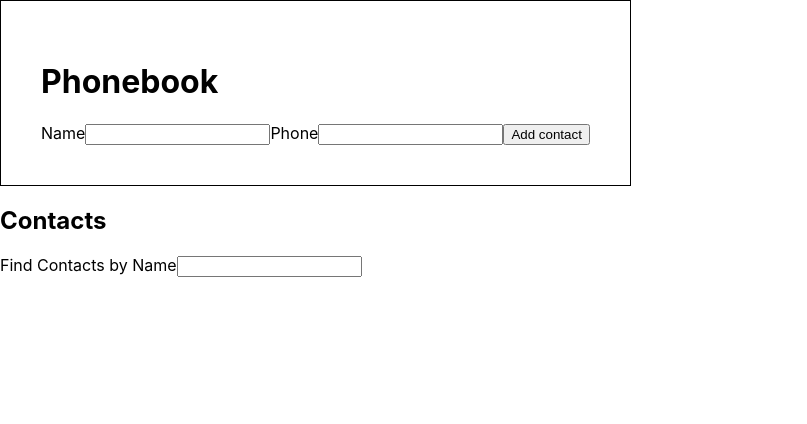
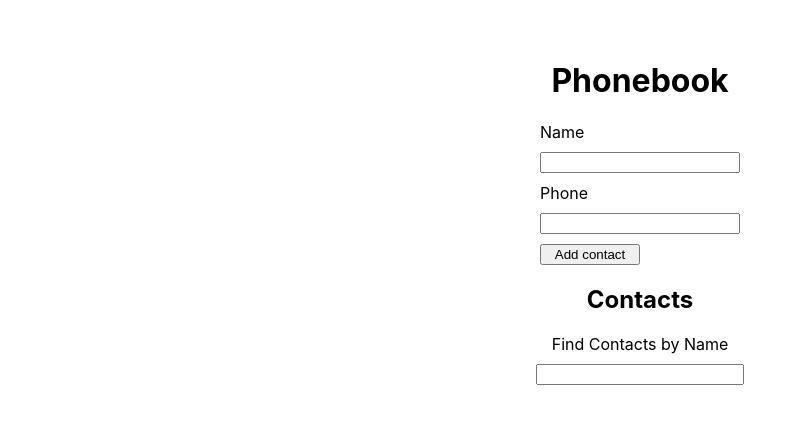
Before and after one commit to the-most-trained-trainee/goit-react-hw-02-phonebook, a React (Create React App) app: page / in a window 1280 px wide. Shown: the top 424 px of the page, without its empty margins (0-807 px from the left). Built offline with nearby package versions, Linux system fonts and the light colour scheme.

Commit message:
Interim Commit

```diff
--- a/src/components/App.jsx
+++ b/src/components/App.jsx
@@ -2,19 +2,15 @@ import React from 'react';
 import { nanoid } from 'nanoid';
 import Container from './Container';
 import ContactSubmissionForm from './ContactAddingForm';
-// import ContactList from './ContactList';
 import ContactFinder from './ContactFinder';
 
 class App extends React.Component {
   state = {
     contacts: [
-      { id: 11, name: 'Masha', number: '1111223213213123' },
-      { id: 22, name: 'Pasha', number: '1331123213213123' },
-      { id: 33, name: 'Sasha', number: '11111288813213123' },
-      { id: 44, name: 'Natali', number: '11114322232131623' },
-      { id: 55, name: 'Dasha', number: '999991223213213123' },
-      { id: 66, name: 'Ninel', number: '1177111223213213123' },
-      { id: 77, name: 'Andrei', number: '188888223213213123' },
+      {id: 'id-1', name: 'Rosie Simpson', number: '459-12-56'},
+      {id: 'id-2', name: 'Hermione Kline', number: '443-89-12'},
+      {id: 'id-3', name: 'Eden Clements', number: '645-17-79'},
+      {id: 'id-4', name: 'Annie Copeland', number: '227-91-26'},
     ],
   };
 
@@ -31,21 +27,18 @@ class App extends React.Component {
 
   render() {
     return (
-      <div>
       <Container>
         <h1>Phonebook</h1>
         <ContactSubmissionForm
           onSubmit={this.contactSubmit}
           contacts={this.state.contacts}
         />
-        </Container>
         <h2>Contacts</h2>
-        {/* <ContactList contacts={this.state.contacts} /> */}
         <ContactFinder
           onDelete={this.contactDelete}
           contacts={this.state.contacts}
         />
-      </div>
+      </Container>
     );
   }
 }
--- a/src/components/ContactAddingForm.jsx
+++ b/src/components/ContactAddingForm.jsx
@@ -1,4 +1,5 @@
 import React from 'react';
+import StyledForm from './ContactAddingFormStyled';
 
 class ContactSubmissionForm extends React.Component {
   state = {
@@ -31,6 +32,7 @@ class ContactSubmissionForm extends React.Component {
   render() {
     return (
       <form action="" onSubmit={this.handleSubmit}>
+        <StyledForm>
           <label htmlFor="">Name</label>
           <input
             type="text"
@@ -52,6 +54,7 @@ class ContactSubmissionForm extends React.Component {
             required
           />
           <button type="submit">Add contact</button>
+        </StyledForm>
       </form>
     );
   }
--- /dev/null
+++ b/src/components/ContactAddingFormStyled.jsx
@@ -0,0 +1,14 @@
+import styled from 'styled-components';
+
+const StyledForm = styled.div`
+  display: flex;
+  flex-direction: column;
+  width: 200px;
+  gap: 10px;
+  & button {
+    display: inline-block;
+    width: 100px;
+  }
+`;
+
+export default StyledForm;
--- a/src/components/ContactEntry.jsx
+++ b/src/components/ContactEntry.jsx
@@ -1,11 +1,16 @@
 import React from 'react';
+import ContactEntryStyled from './ContactEntryStyled';
 
 class ContactEntry extends React.Component {
   render() {
     return (
-      <li>
-        {this.props.name}: {this.props.number}
-      </li>
+      <ContactEntryStyled>
+        <span>{this.props.name}: </span>
+        <span>{this.props.number}</span>
+        <button onClick={() => this.props.onDelete(this.props.id)}>
+          Delete
+        </button>
+      </ContactEntryStyled>
     );
   }
 }
--- /dev/null
+++ b/src/components/ContactEntryStyled.jsx
@@ -0,0 +1,13 @@
+import styled from 'styled-components';
+
+const ContactEntryStyled = styled.div`
+  width: 350px;
+  display: flex;
+  flex-direction: row;
+  justify-content: space-between;
+  & span:first-child {
+    font-weight: 800;
+  }
+`;
+
+export default ContactEntryStyled;
--- a/src/components/ContactFinder.jsx
+++ b/src/components/ContactFinder.jsx
@@ -1,5 +1,7 @@
 import React from 'react';
 import ContactEntry from './ContactEntry';
+import ContactFinedStyled from './ContactFinderStyled';
+import EntriesListStyled from './EntriesListStyled';
 
 class ContactFinder extends React.Component {
   state = {
@@ -19,6 +21,10 @@ class ContactFinder extends React.Component {
     const result = this.contacts.filter(contact =>
       contact.name.includes(searchRequest)
     );
+
+    // const toAdd = this.state.find === "" ? this.contacts : result;
+    // this.setState({ found: toAdd });
+
     this.setState({ found: result });
   };
 
@@ -30,7 +36,7 @@ class ContactFinder extends React.Component {
 
   render() {
     return (
-      <div>
+      <ContactFinedStyled>
         <label htmlFor="">Find Contacts by Name</label>
         <input
           type="text"
@@ -38,19 +44,29 @@ class ContactFinder extends React.Component {
           value={this.state.find}
           onChange={this.searchRequest}
         />
-        <div>
+        <EntriesListStyled>
+          {/* {(this.state.found.length > 0 ? this.state.found : this.contacts).map(
+            contact => (
+              <ContactEntry
+                key={contact.id}
+                id={contact.id}
+                name={contact.name}
+                number={contact.number}
+                onDelete={this.deleteContact}
+              />
+            )
+          )} */}
           {this.state.found.map(contact => (
-            <div>
-              <p>
-                {contact.name}: {contact.number}
-              </p>
-              <button onClick={() => this.deleteContact(contact.id)}>
-                Delete
-              </button>
-            </div>
+            <ContactEntry
+              key={contact.id}
+              id={contact.id}
+              name={contact.name}
+              number={contact.number}
+              onDelete={this.deleteContact}
+            />
           ))}
-        </div>
-      </div>
+        </EntriesListStyled>
+      </ContactFinedStyled>
     );
   }
 }
--- /dev/null
+++ b/src/components/ContactFinderStyled.jsx
@@ -0,0 +1,14 @@
+import styled from 'styled-components';
+
+const ContactFinedStyled = styled.div`
+  display: flex;
+  flex-direction: column;
+  gap: 10px;
+  justify-content: center;
+  align-items: center;
+  & input {
+    width: 200px;
+  }
+`;
+
+export default ContactFinedStyled;
--- a/src/components/Container.jsx
+++ b/src/components/Container.jsx
@@ -2,10 +2,14 @@ import styled from 'styled-components';
 
 const Container = styled.div`
   padding: 40px;
-  display: inline-block;
+  display: flex;
+  flex-direction: column;
+  justify-content: center;
+  align-items: center;
   font-size: 40;
   color: #010101;
-  border: 1px solid black;
+  margin-left: auto;
+  margin-right: auto;
 `;
 
 export default Container;
--- /dev/null
+++ b/src/components/EntriesListStyled.jsx
@@ -0,0 +1,11 @@
+import styled from 'styled-components';
+
+const EntriesListStyled = styled.div`
+  display: flex;
+  flex-direction: column;
+  gap: 10px;
+  justify-content: center;
+  align-items: center;
+`;
+
+export default EntriesListStyled;
```
Also changed, not shown: src/components/ContactList.jsx (deleted, +0 -26 lines). Lines whose indentation alone changed are shown as unchanged.
